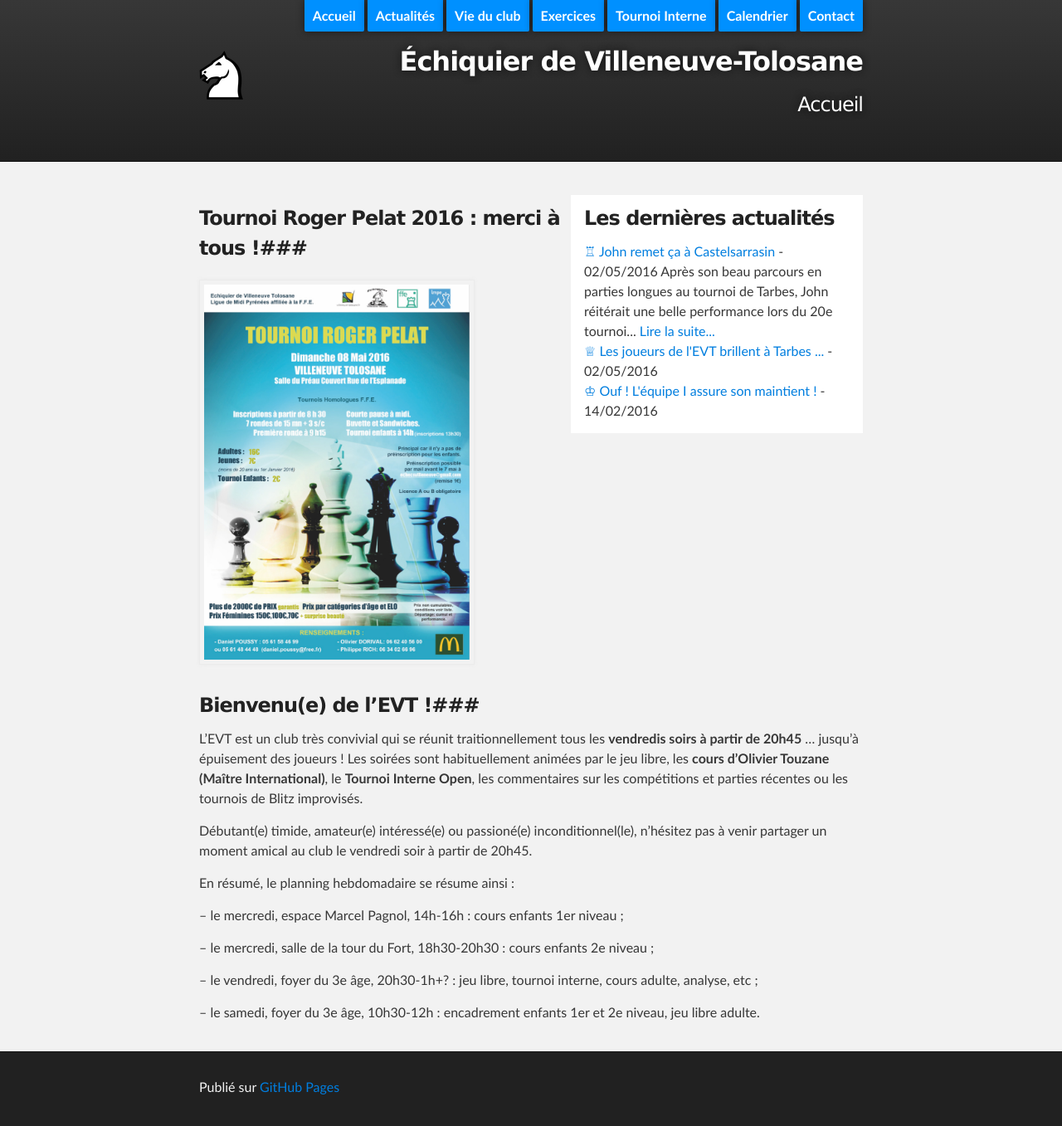
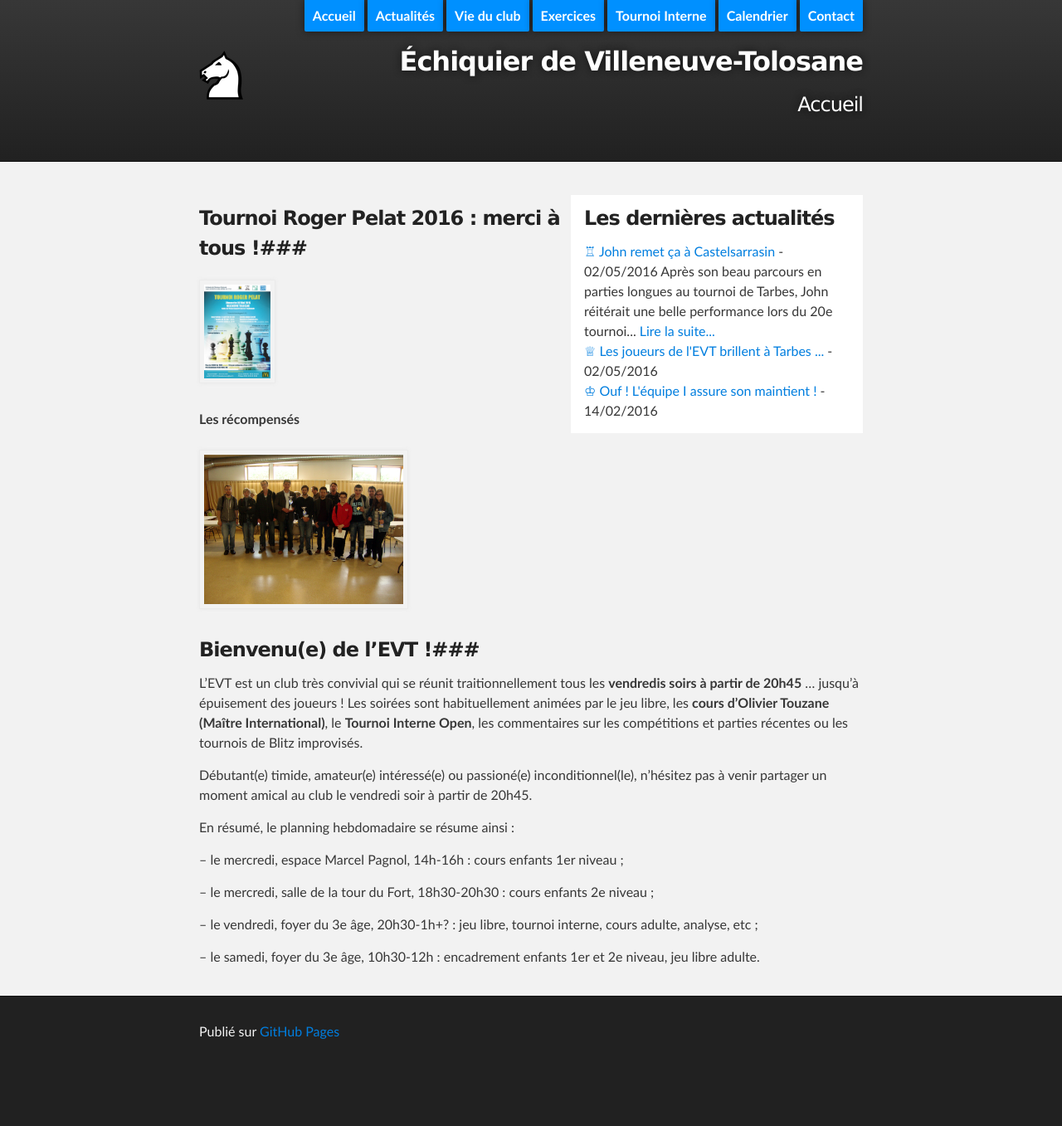
Before and after one commit to echiquier-villeneuve-tolosane/echiquier-villeneuve-tolosane.github.io, a Jekyll site: the page built from index.md, in a window 1280 px wide. Shown: the whole page at 83% size. Built offline with Jekyll 4.4.1, drawn with Linux system fonts in a browser that asks for light colours; nearby versions of some CDN libraries; after the commit the page ends 1290 px from its top, so only the background shows below that.

Commit message:
Updated index.md

```diff
--- a/index.md
+++ b/index.md
@@ -7,9 +7,11 @@ published: true
 
 ### Tournoi Roger Pelat 2016 : merci à tous !###
 
-<img src="/documents/affiche_du_tournoi_roger_pelat_2016.jpg" style="width: 40%;"/>
+<img src="/documents/affiche_du_tournoi_roger_pelat_2016.jpg" style="width: 10%;"/>
 
+**Les récompensés**
 
+<img src="/photos/DSC09798.JPG" style="width: 30%;"/>
 
 
 ### Bienvenu(e) de l'EVT !###
```
